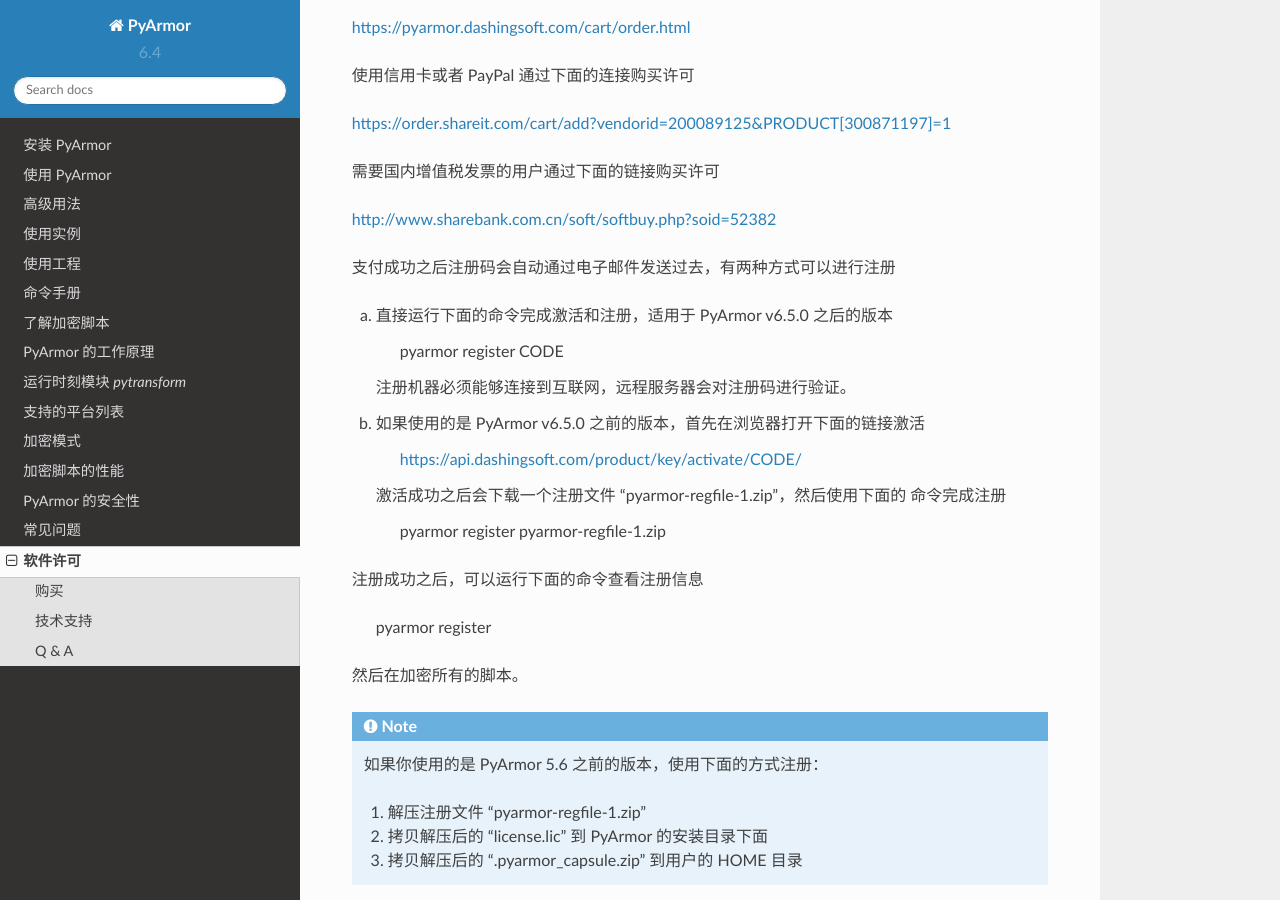
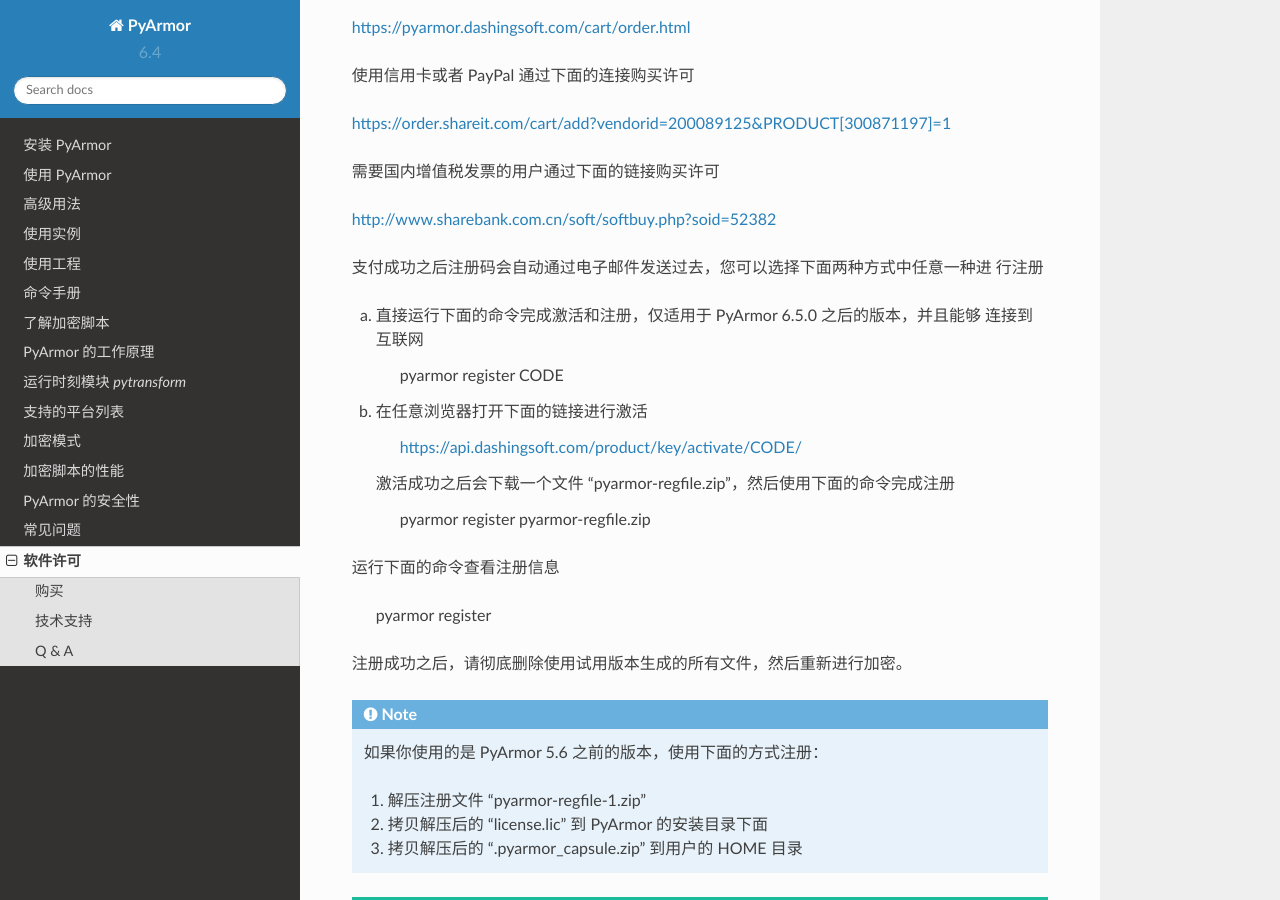
Before and after one commit to dashingsoft/pyarmor-docs-zh, a Sphinx documentation site: the page built from docs/license.rst, in a window 1280 px wide and 900 px high, scrolled down 1099 px. Built offline with Sphinx 7.4.7 and the Read the Docs theme 2.0.0, drawn with Linux system fonts in a browser that asks for light colours.

Commit message:
Refine doc

```diff
--- a/docs/license.rst
+++ b/docs/license.rst
@@ -59,28 +59,27 @@
 
 http://www.sharebank.com.cn/soft/softbuy.php?soid=52382
 
-支付成功之后注册码会自动通过电子邮件发送过去，有两种方式可以进行注册
+支付成功之后注册码会自动通过电子邮件发送过去，您可以选择下面两种方式中任意一种进
+行注册
 
-a. 直接运行下面的命令完成激活和注册，适用于 PyArmor v6.5.0 之后的版本
+a. 直接运行下面的命令完成激活和注册，仅适用于 PyArmor 6.5.0 之后的版本，并且能够
+   连接到互联网
 
        pyarmor register CODE
 
-   注册机器必须能够连接到互联网，远程服务器会对注册码进行验证。
-
-b. 如果使用的是 PyArmor v6.5.0 之前的版本，首先在浏览器打开下面的链接激活
+b. 在任意浏览器打开下面的链接进行激活
 
        https://api.dashingsoft.com/product/key/activate/CODE/
 
-   激活成功之后会下载一个注册文件 “pyarmor-regfile-1.zip”，然后使用下面的
-   命令完成注册
+   激活成功之后会下载一个文件 “pyarmor-regfile.zip”，然后使用下面的命令完成注册
 
-       pyarmor register pyarmor-regfile-1.zip
+       pyarmor register pyarmor-regfile.zip
 
-注册成功之后，可以运行下面的命令查看注册信息
+运行下面的命令查看注册信息
 
     pyarmor register
 
-然后在加密所有的脚本。
+注册成功之后，请彻底删除使用试用版本生成的所有文件，然后重新进行加密。
 
 .. note::
 
```
